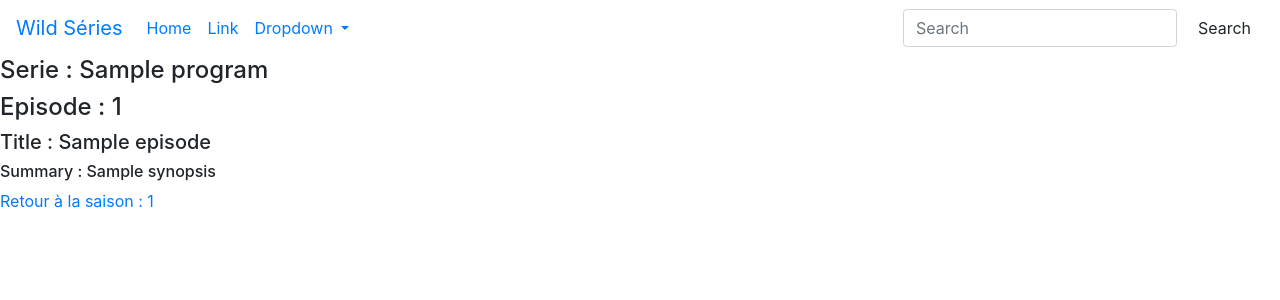
After one commit to GuillaumeWCS/03-Symfony, a Symfony app: template templates/wild/episode.html.twig in a window 1280 px wide. The commit adds this page. Shown: the top 300 px of the page. Run offline with Twig, Linux system fonts and the light colour scheme; the template is opened without the code that fills it: most values are stand-ins (such as "Sample title", 1, 10 or a date in 2020); some libraries are stand-ins or nearby versions.

Commit message:
display episode & back link season

```diff
--- /dev/null
+++ b/templates/wild/episode.html.twig
@@ -0,0 +1,13 @@
+
+{% extends 'base.html.twig' %}
+{% block title %} Episode {% endblock %}
+
+
+{% block body %}
+    <h4> Serie : {{ program.title }}</h4>
+    <h4> Episode : {{ episode.id }}</h4>
+    <h5> Title : {{ episode.title }} </h5>
+    <h6> Summary : {{ episode.synopsis }}</h6>
+    <a href="{{ path("show_season", {"id":season.id}) }}"> Retour à la saison : {{ season.id }}</a>
+
+{% endblock %}
--- a/templates/wild/season.html.twig
+++ b/templates/wild/season.html.twig
@@ -9,7 +9,8 @@
     <h4> Description : {{ season.description }} </h4>
 
     {% for episode in season.episodes %}
-        <p> Episode {{ episode.number }} : {{ episode.title }}</p>
+        <a href="{{ path("show_episode", {"id":episode.number}) }}"> Episode : {{ episode.number }}</a>
+        <p>{{ episode.title }}</p>
         <p>{{ episode.synopsis }}</p>
     {% endfor %}
 {% endblock %}
```
Also changed, not shown: src/Controller/WildController.php (+17 -0 lines).
